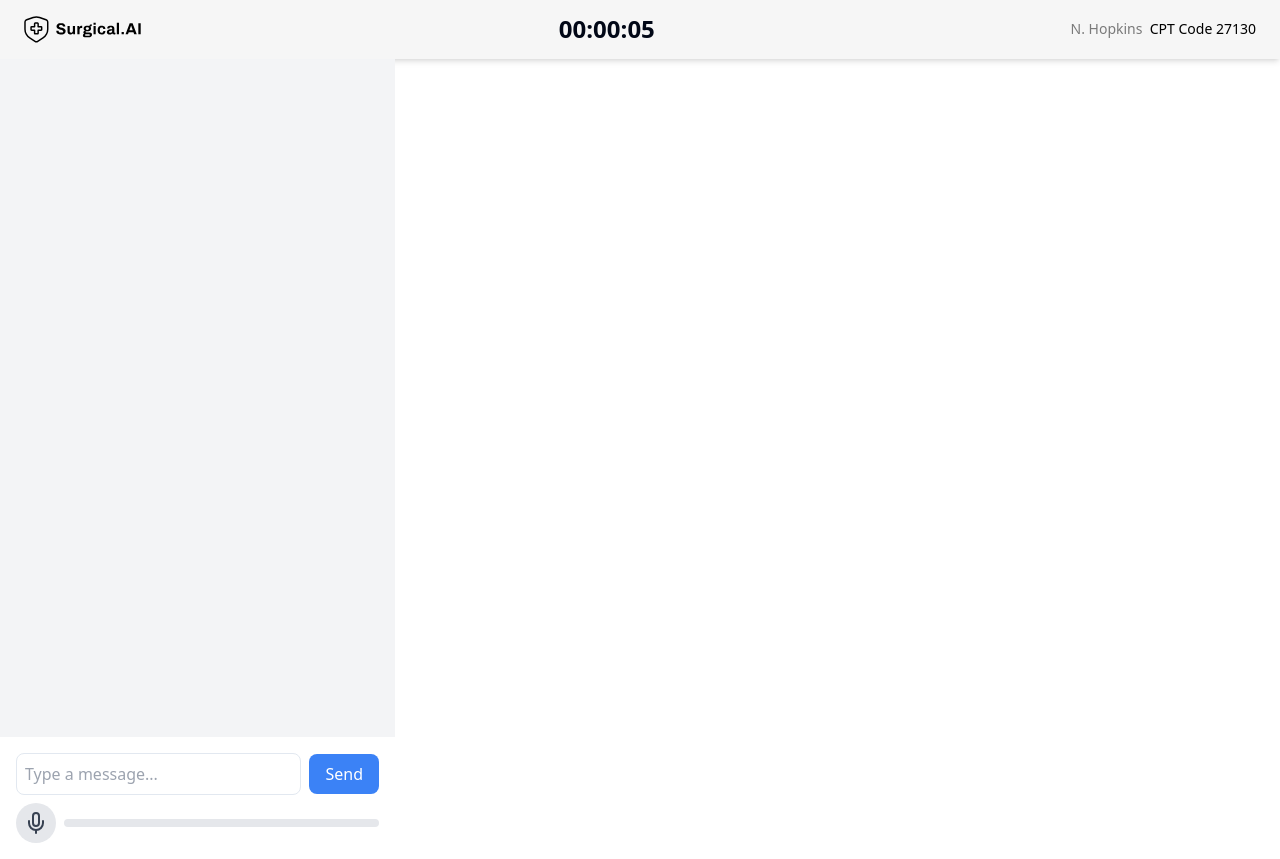
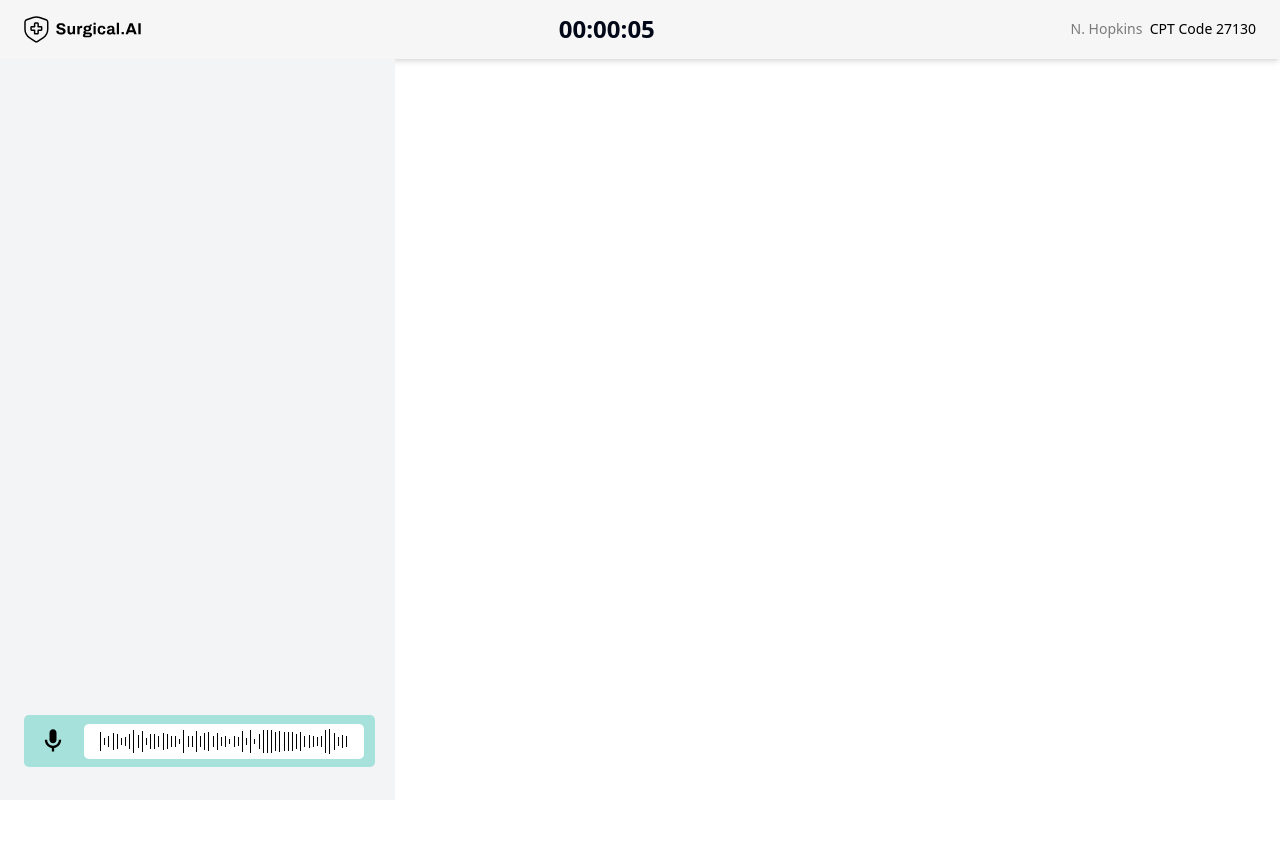
Before and after one commit to aaron-ang/Surgical.AI, a Next.js app in the folder frontend/: page /surgery in a window 1280 px wide. After the commit the page ends 800 px from the top, so only its background shows below. Built offline with nearby package versions, Linux system fonts and the light colour scheme.

Commit message:
Made soundbar

```diff
--- a/frontend/package.json
+++ b/frontend/package.json
@@ -9,6 +9,7 @@
     "lint": "next lint"
   },
   "dependencies": {
+    "@deepgram/sdk": "^3.8.1",
     "class-variance-authority": "^0.7.0",
     "clsx": "^2.1.1",
     "framer-motion": "^11.11.9",
--- a/frontend/src/app/surgery/page.tsx
+++ b/frontend/src/app/surgery/page.tsx
@@ -5,7 +5,7 @@ import SurgicalChat from '@/components/surgical-chat'
 export default function SurgeryPage() {
   return (
 
-    <div>
+    <div className='flex flex-col h-screen'>
       <SurgicalHeader />
 
       <SurgicalChat />
--- /dev/null
+++ b/frontend/src/components/sound-bar.tsx
@@ -0,0 +1,37 @@
+"use client"
+
+import { useEffect, useState } from "react"
+import { Mic } from "lucide-react"
+
+export default function SoundBar() {
+  const [audioLevels, setAudioLevels] = useState<number[]>(Array(60).fill(0))
+
+  useEffect(() => {
+    const interval = setInterval(() => {
+      setAudioLevels((prev) =>
+        prev.map(() => Math.random() * 0.8 + 0.2) // Random values between 0.2 and 1
+      )
+    }, 100)
+
+    return () => clearInterval(interval)
+  }, [])
+
+  return (
+    <div className="flex bg-[#A6E1DB] w-[351px] h-[52px] rounded-[5px]">
+      <div className="ml-[20px] mt-[14px]">
+        <svg width="18" height="23" viewBox="0 0 18 23" fill="none" xmlns="http://www.w3.org/2000/svg">
+        <path d="M9.00004 14.333C8.02782 14.333 7.20143 13.9927 6.52087 13.3122C5.84032 12.6316 5.50004 11.8052 5.50004 10.833V3.83301C5.50004 2.86079 5.84032 2.0344 6.52087 1.35384C7.20143 0.673286 8.02782 0.333008 9.00004 0.333008C9.97226 0.333008 10.7987 0.673286 11.4792 1.35384C12.1598 2.0344 12.5 2.86079 12.5 3.83301V10.833C12.5 11.8052 12.1598 12.6316 11.4792 13.3122C10.7987 13.9927 9.97226 14.333 9.00004 14.333ZM7.83337 22.4997V18.9122C5.81115 18.6399 4.13893 17.7358 2.81671 16.1997C1.49448 14.6636 0.833374 12.8747 0.833374 10.833H3.16671C3.16671 12.4469 3.73565 13.8228 4.87354 14.9607C6.01143 16.0986 7.38693 16.6671 9.00004 16.6663C10.6132 16.6656 11.989 16.0966 13.1277 14.9595C14.2664 13.8224 14.8349 12.4469 14.8334 10.833H17.1667C17.1667 12.8747 16.5056 14.6636 15.1834 16.1997C13.8612 17.7358 12.1889 18.6399 10.1667 18.9122V22.4997H7.83337Z" fill="black"/>
+        </svg>
+      </div>
+      <div className="bg-white w-[280px] h-[35px] mt-[9px] ml-[22px] rounded-[5px] flex items-center justify-between px-[16px]">
+        {audioLevels.map((level, index) => (
+          <div
+            key={index}
+            className="w-[1px] bg-black transition-all duration-100 ease-in-out"
+            style={{ height: `${level * 70}%` }}
+          />
+        ))}
+      </div>
+    </div>
+  )
+}
--- a/frontend/src/components/surgical-chat.tsx
+++ b/frontend/src/components/surgical-chat.tsx
@@ -3,8 +3,8 @@
 import { useState, useEffect, useRef } from 'react'
 import { Mic } from 'lucide-react'
 import Image from 'next/image'
-import { TypewriterEffect } from './ui/typewriter-effect'
 import { TextGenerateEffect } from './ui/text-generate-effect'
+import SoundBar from './sound-bar'
 
 type Message = {
   text: string
@@ -92,7 +92,7 @@ export default function SurgicalChat() {
 
   return (
     <div className="w-[395px] h-screen flex flex-col bg-gray-100">
-      <div ref={chatContainerRef} className="flex-1 overflow-y-auto p-4 space-y-4">
+      <div ref={chatContainerRef} className="flex-1 p-4 space-y-4">
         {messages.map((message, index) => (
           <div
             key={index}
@@ -150,40 +150,10 @@ export default function SurgicalChat() {
           </div>
         )}
       </div>
-      <div className="p-4 bg-white">
-        <div className="flex items-center space-x-2">
-          <input
-            type="text"
-            value={inputMessage}
-            onChange={(e) => setInputMessage(e.target.value)}
-            onKeyPress={handleKeyPress}
-            placeholder="Type a message..."
-            className="flex-1 p-2 border rounded-lg"
-          />
-          <button
-            onClick={handleSendMessage}
-            className="px-4 py-2 bg-blue-500 text-white rounded-lg"
-          >
-            Send
-          </button>
-        </div>
-        <div className="mt-2 flex items-center space-x-2">
-          <button
-            onClick={isRecording ? stopRecording : startRecording}
-            className={`p-2 rounded-full ${
-              isRecording ? 'bg-red-500' : 'bg-gray-200'
-            }`}
-          >
-            <Mic className="w-6 h-6 text-gray-700" />
-          </button>
-          <div className="flex-1 h-2 bg-gray-200 rounded-full overflow-hidden">
-            <div
-              className="h-full bg-blue-500 transition-all duration-100"
-              style={{ width: `${audioLevel * 100}%` }}
-            ></div>
-          </div>
-        </div>
+      <div className='mb-[33px] ml-[24px]'>
+      <SoundBar />
       </div>
+
     </div>
   )
 }
```
Also changed, not shown: frontend/public/mic.svg (added), 1 other file (tests, documents, lock files or other folders).
